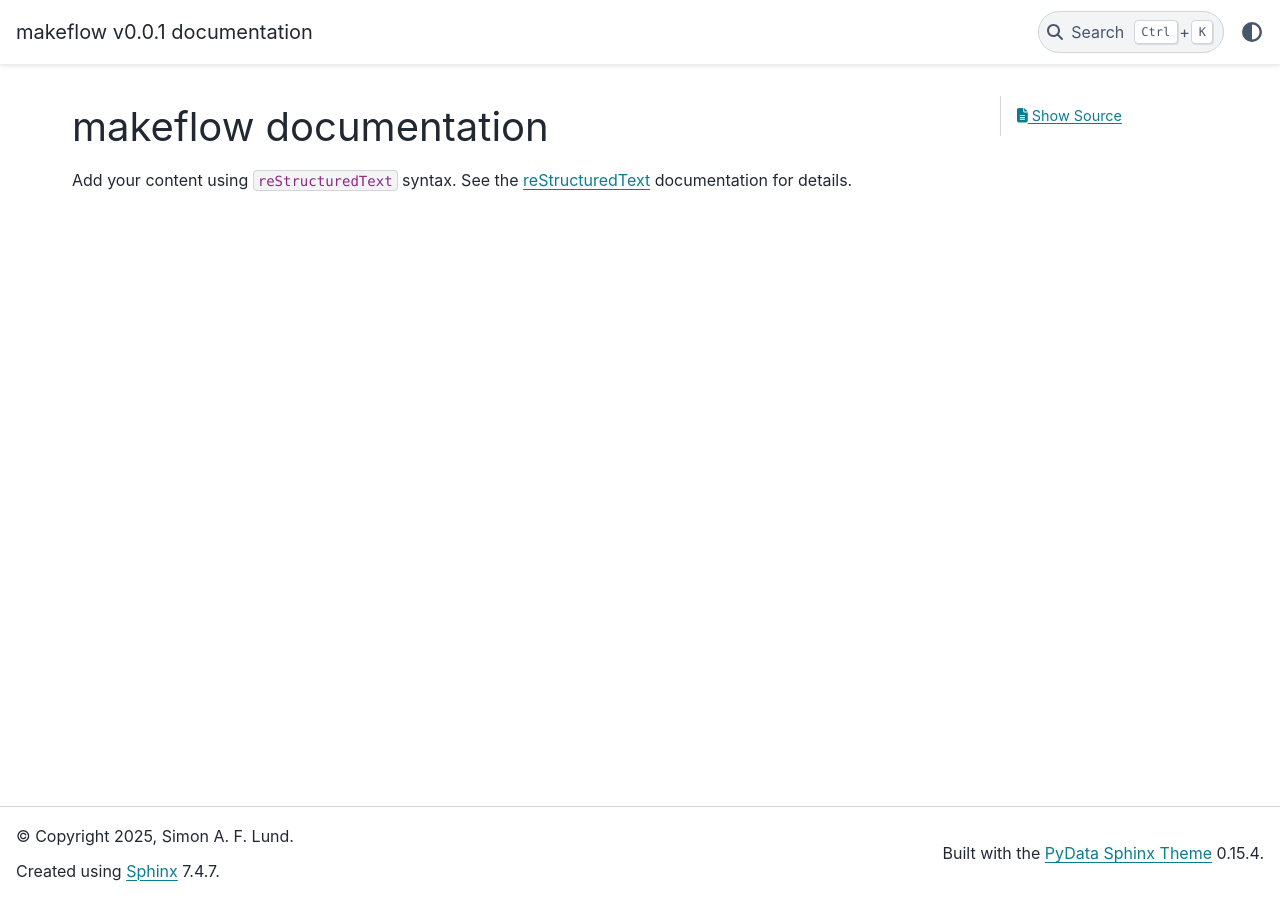
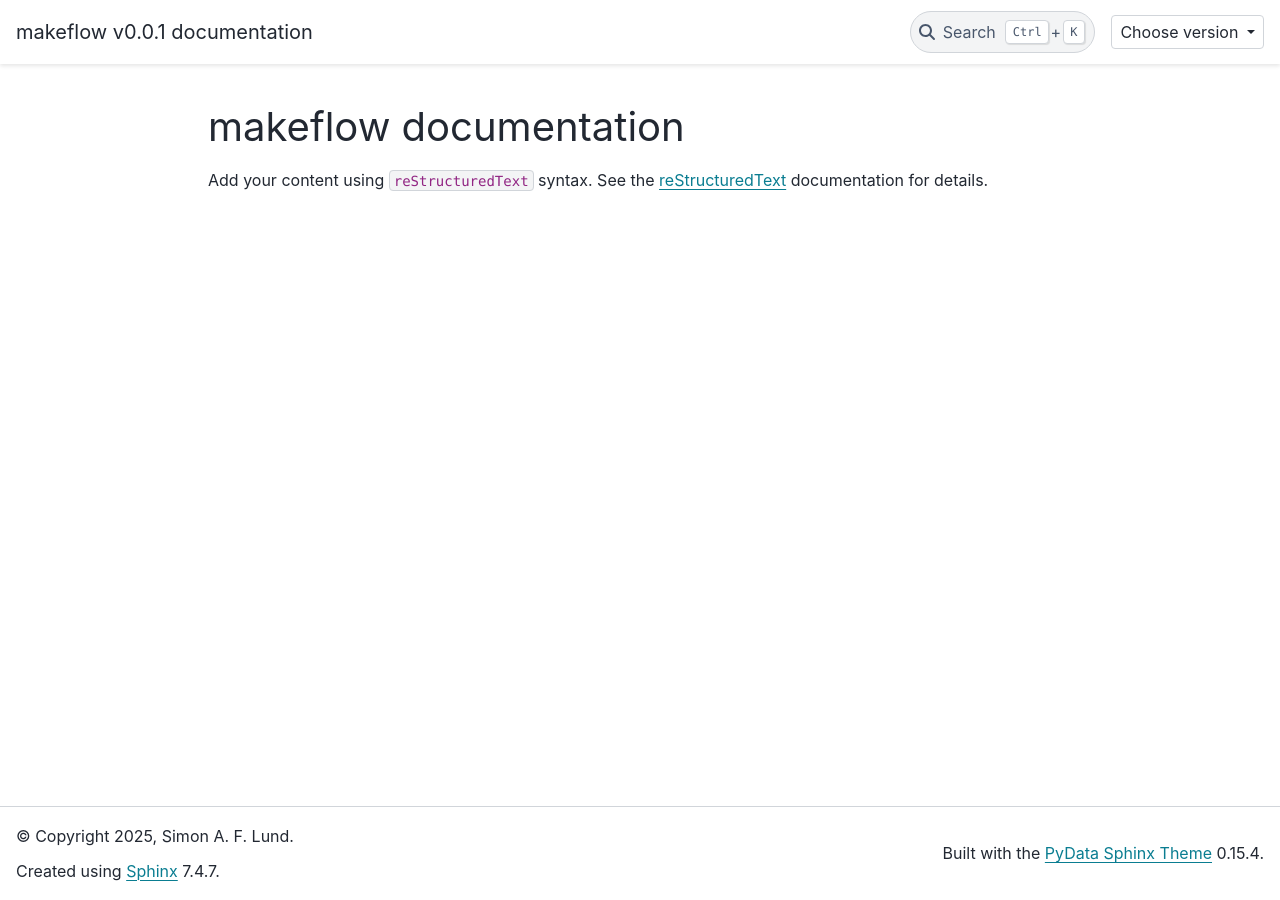
Before and after one commit to safl/makeflow, a Sphinx documentation site: the page built from docs/source/index.rst, in a window 1280 px wide. Built offline with Sphinx 7.4.7 and the PyData theme 0.15.4, drawn with Linux system fonts in a browser that asks for light colours.

```diff
--- a/README.rst
+++ b/README.rst
@@ -40,4 +40,10 @@ GitHUB:
 * PYPI_USERNAME
 * PYPI_PASSWORD
 
+GitHUB Pages
+============
+
+* Enable pages in repository settings.
+* Adjust environment permissions add tags matching ``v*``
+
 .. _coveralls.io: https://coveralls.io/
--- a/docs/source/conf.py
+++ b/docs/source/conf.py
@@ -29,9 +29,49 @@ pygments_style = "sphinx"
 templates_path = ["_templates"]
 exclude_patterns = []
 
+extlinks = {
+    "xref-sphinxdoc": ("https://www.sphinx-doc.org/%s", None),
+}
 
 # -- Options for HTML output -------------------------------------------------
 # https://www.sphinx-doc.org/en/master/usage/configuration.html#options-for-html-output
 
+html_static_path = ["_static"]
 html_theme = "pydata_sphinx_theme"
-html_static_path = ["_static"]
+
+html_theme_options = {
+    "collapse_navigation": False,
+    "navigation_depth": 4,
+    "navigation_with_keys": False,
+    "navbar_align": "left",
+    "navbar_end": ["version-switcher"],
+    "header_links_before_dropdown": 8,
+    "secondary_sidebar_items": {
+        "**": ["page-toc"],
+        "index": [],
+    },
+    "show_prev_next": False,
+    "show_nav_level": 2,
+    "icon_links": [
+        {
+            "name": "GitHub",
+            "url": "https://github.com/safl/{project}",
+            "icon": "fa-brands fa-square-github",
+            "type": "fontawesome",
+        },
+    ],
+    "switcher": {
+        "json_url": f"https://safl.dk/{project}/versions.json",
+        "version_match": version,
+    },
+    "show_version_warning_banner": True,
+    "check_switcher": False,
+}
+
+html_context = {
+    "default_mode": "light",
+}
+
+html_show_sourcelink = False
+
+linkcheck_report_timeouts_as_broken = False
```
Also changed, not shown: 2 other files.
